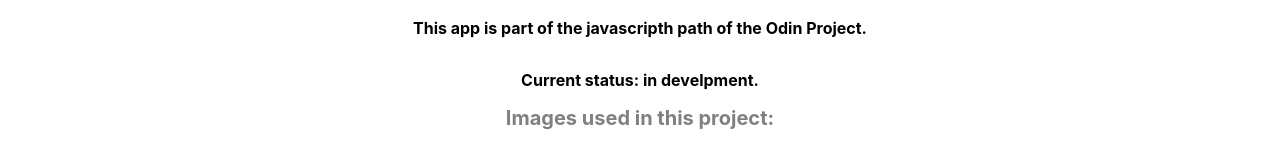
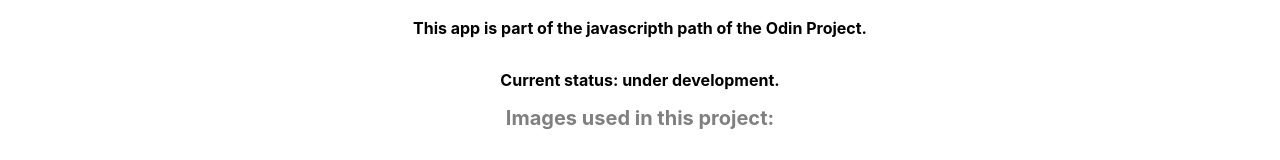
Before and after one commit to gustavobastian/findwaldo, a React (Create React App) app: page /about in a window 1280 px wide. Shown: the part 282-442 px from the top of the page. Built offline with nearby package versions, Linux system fonts and the light colour scheme.

Commit message:
removed unused variables/states

```diff
--- a/src/pages/about.js
+++ b/src/pages/about.js
@@ -10,7 +10,7 @@
             <div className='referenceTitle'>About me:</div>
             <p id='firsP' className='pAbout'>I am an Electronic Engineer with good background in web technologies.</p>
             <p id='secondP' className='pAbout'>This app is part of the javascripth path of the Odin Project.</p>
-            <p id='secondP' className='pAbout'>Current status: in develpment.</p>
+            <p id='secondP' className='pAbout'>Current status: under development.</p>
 
             <div className='referenceTitle'>Images used in this project:</div>
             <div id='reference_1' className='itemReference'>
```
